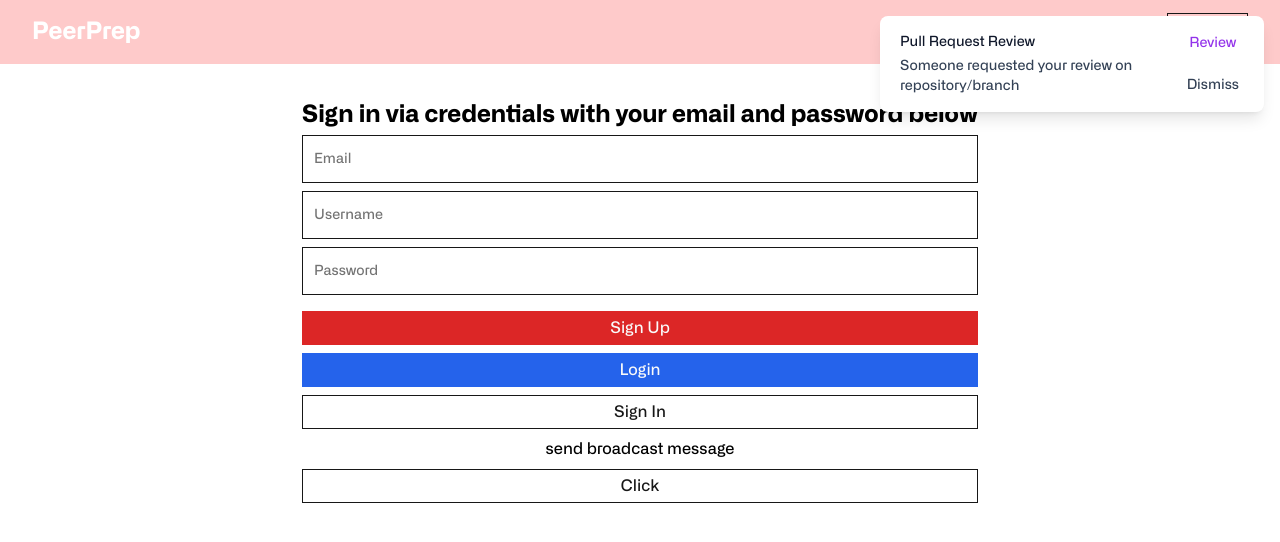
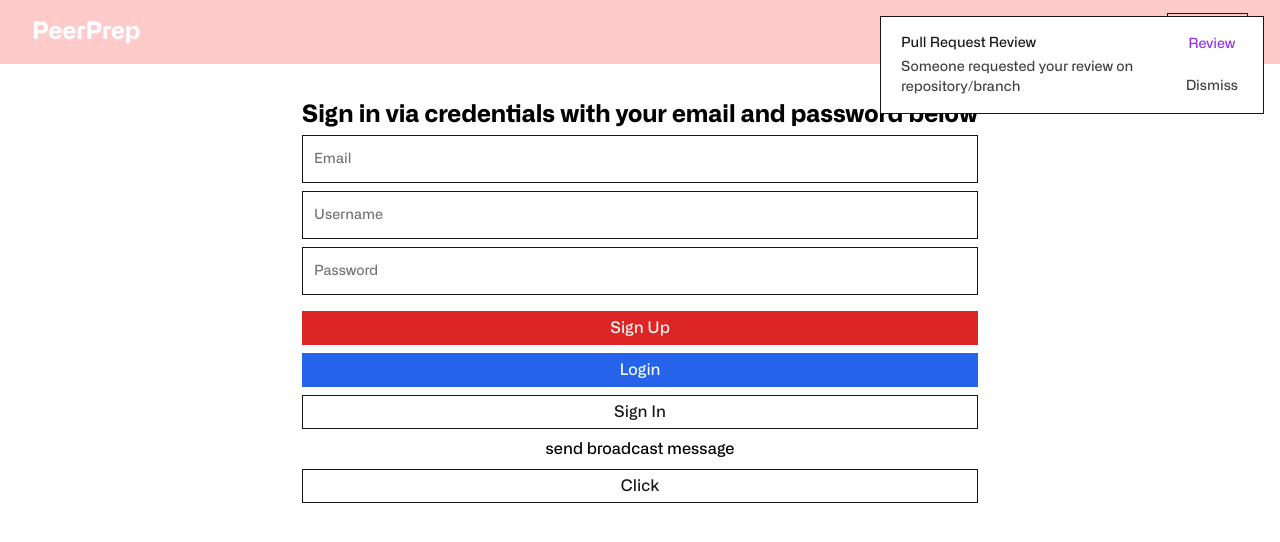
Before and after one commit to CS3219-AY2223S1/cs3219-project-ay2223s1-g42, a Next.js app in the folder frontend/: page / in a window 1280 px wide. Both pictures are taken after a click on the button "Click". Shown: the top 542 px of the page. Built offline with nearby package versions, Linux system fonts and the light colour scheme; no server answers; what tailwindcss-radix would draw is missing.

Commit message:
feat: update toast color

```diff
--- a/frontend/src/components/base/toast/index.tsx
+++ b/frontend/src/components/base/toast/index.tsx
@@ -28,8 +28,8 @@ const Toast = (props: Props) => {
         open={open}
         onOpenChange={setOpen}
         className={cx(
-          "z-50 fixed bottom-4 inset-x-4 w-auto md:top-4 md:right-4 md:left-auto md:bottom-auto md:w-full md:max-w-sm shadow-lg rounded-lg",
-          "bg-white dark:bg-gray-800",
+          "z-50 fixed bottom-4 inset-x-4 w-auto md:top-4 md:right-4 md:left-auto md:bottom-auto md:w-full md:max-w-sm",
+          "bg-white border-[1px] border-neutral-900",
           "radix-state-open:animate-toast-slide-in-bottom md:radix-state-open:animate-toast-slide-in-right",
           "radix-state-closed:animate-toast-hide",
           "radix-swipe-end:animate-toast-swipe-out",
@@ -41,10 +41,10 @@ const Toast = (props: Props) => {
         <div className="flex">
           <div className="w-0 flex-1 flex items-center pl-5 py-4">
             <div className="w-full radix">
-              <ToastPrimitive.Title className="text-sm font-medium text-gray-900 dark:text-gray-100">
+              <ToastPrimitive.Title className="text-sm font-medium text-neutral-900 ">
                 Pull Request Review
               </ToastPrimitive.Title>
-              <ToastPrimitive.Description className="mt-1 text-sm text-gray-700 dark:text-gray-400">
+              <ToastPrimitive.Description className="mt-1 text-sm text-neutral-700 ">
                 Someone requested your review on{" "}
                 <span className="font-medium">repository/branch</span>
               </ToastPrimitive.Description>
@@ -55,7 +55,7 @@ const Toast = (props: Props) => {
               <div className="h-0 flex-1 flex">
                 <ToastPrimitive.Action
                   altText="view now"
-                  className="w-full border border-transparent rounded-lg px-3 py-2 flex items-center justify-center text-sm font-medium text-purple-600 dark:text-purple-500 hover:bg-gray-50 dark:hover:bg-gray-900 focus:z-10 focus:outline-none focus-visible:ring focus-visible:ring-purple-500 focus-visible:ring-opacity-75"
+                  className="w-full border border-transparent px-3 py-2 flex items-center justify-center text-sm font-medium text-purple-600 hover:bg-neutral-50 focus:z-10 focus:outline-none focus-visible:ring focus-visible:ring-purple-500 focus-visible:ring-opacity-75"
                   onClick={(e) => {
                     e.preventDefault();
                     window.open("https://github.com");
@@ -65,7 +65,7 @@ const Toast = (props: Props) => {
                 </ToastPrimitive.Action>
               </div>
               <div className="h-0 flex-1 flex">
-                <ToastPrimitive.Close className="w-full border border-transparent rounded-lg px-3 py-2 flex items-center justify-center text-sm font-medium text-gray-700 dark:text-gray-100 hover:bg-gray-50 dark:hover:bg-gray-900 focus:z-10 focus:outline-none focus-visible:ring focus-visible:ring-purple-500 focus-visible:ring-opacity-75">
+                <ToastPrimitive.Close className="w-full border border-transparent px-3 py-2 flex items-center justify-center text-sm font-medium text-neutral-700 hover:bg-neutral-50 focus:z-10 focus:outline-none focus-visible:ring focus-visible:ring-purple-500 focus-visible:ring-opacity-75">
                   Dismiss
                 </ToastPrimitive.Close>
               </div>
```
